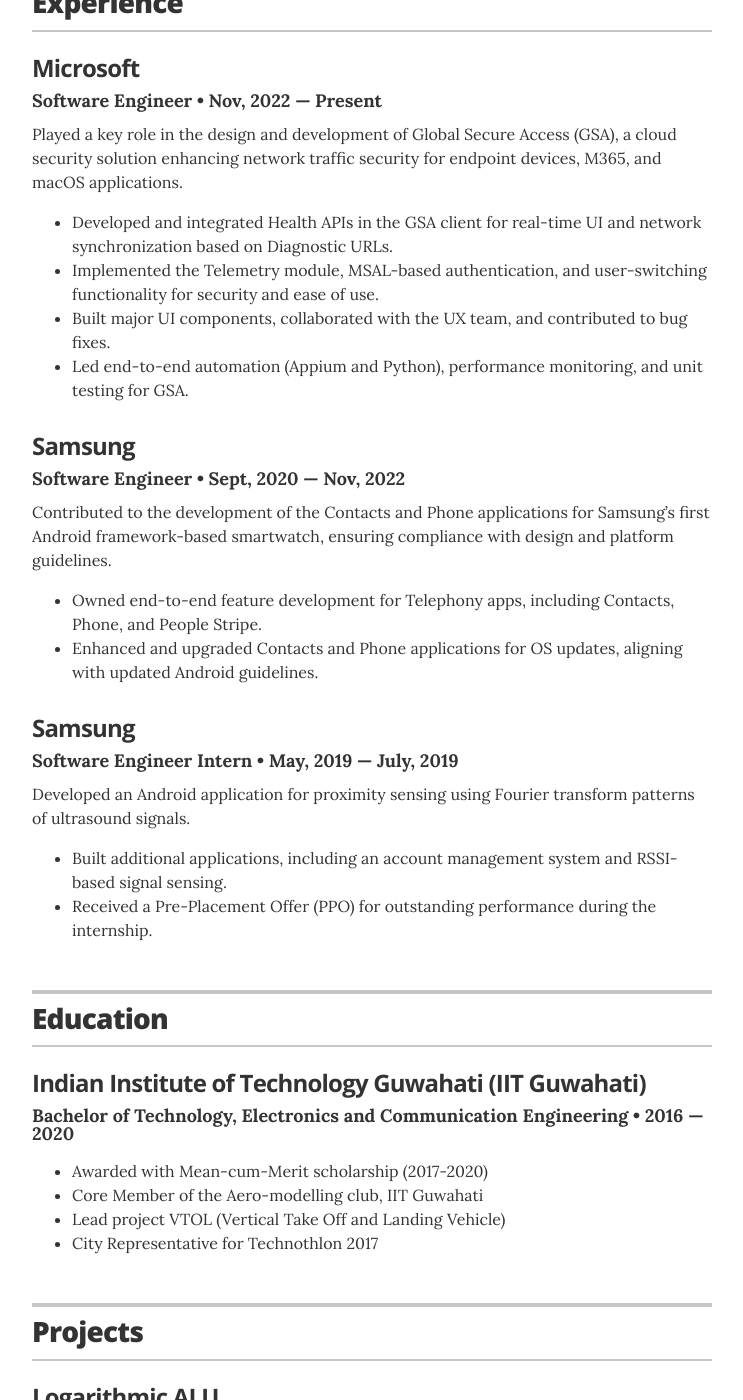
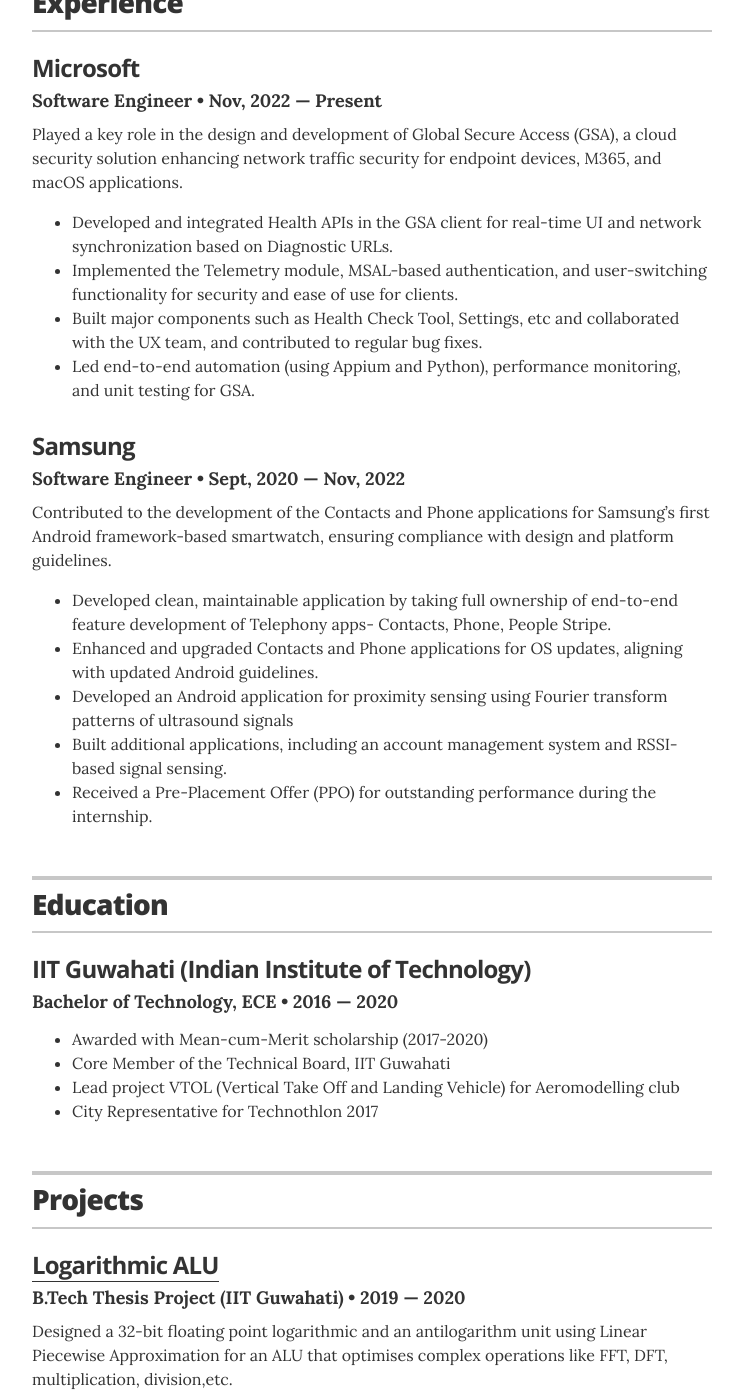
Before and after one commit to raushansingh1401/myPage, a Jekyll site: the page built from index.html, in a window 1280 px wide and 1400 px high, scrolled down 780 px. Shown: the whole window, without its empty margins (268-1011 px from the left). Built offline with Jekyll 4.4.1, drawn with Linux system fonts in a browser that asks for light colours; some of the changed text lies outside the part shown.

Commit message:
Updated portfolio

```diff
--- a/_config.yml
+++ b/_config.yml
@@ -11,7 +11,7 @@
 # Resume settings
 resume_avatar:                  "true"
 resume_name:                    "Raushan Singh"
-resume_title:                   "Software Engineer"
+resume_title:                   "Software Engineer | Microsoft | IIT Guwahati"
 
 # used for the contact button in _layouts/resume.html
 resume_contact_email:           "raushansingh1401@gmail.com"
--- a/_data/education.yml
+++ b/_data/education.yml
@@ -1,11 +1,11 @@
 # Degree
-- degree: Bachelor of Technology, Electronics and Communication Engineering
-  uni: Indian Institute of Technology Guwahati (IIT Guwahati)
+- degree: Bachelor of Technology, ECE
+  uni: IIT Guwahati (Indian Institute of Technology)
   year: 2016 &mdash; 2020
   awards:
     - award: Awarded with Mean-cum-Merit scholarship (2017-2020)
-    - award: Core Member of the Aero-modelling club, IIT Guwahati
-    - award: Lead project VTOL (Vertical Take Off and Landing Vehicle)
+    - award: Core Member of the Technical Board, IIT Guwahati
+    - award: Lead project VTOL (Vertical Take Off and Landing Vehicle) for Aeromodelling club
     - award: City Representative for Technothlon 2017
   #summary: If you had any meaningful roles at college, feel free to write about them here
 
--- a/_data/experience.yml
+++ b/_data/experience.yml
@@ -6,9 +6,9 @@
   summary: Played a key role in the design and development of Global Secure Access (GSA), a cloud security solution enhancing network traffic security for endpoint devices, M365, and macOS applications.
     <ul class="resume-item-list">
       <li>Developed and integrated Health APIs in the GSA client for real-time UI and network synchronization based on Diagnostic URLs.</li>
-      <li>Implemented the Telemetry module, MSAL-based authentication, and user-switching functionality for security and ease of use.</li>
-      <li>Built major UI components, collaborated with the UX team, and contributed to bug fixes.</li>
-      <li>Led end-to-end automation (Appium and Python), performance monitoring, and unit testing for GSA.</li>
+      <li>Implemented the Telemetry module, MSAL-based authentication, and user-switching functionality for security and ease of use for clients.</li>
+      <li>Built major components such as Health Check Tool, Settings, etc and collaborated with the UX team, and contributed to regular bug fixes.</li>
+      <li>Led end-to-end automation (using Appium and Python), performance monitoring, and unit testing for GSA.</li>
     </ul>
 
 # Software Engineer at Samsung
@@ -17,16 +17,19 @@
   duration: Sept, 2020 &mdash; Nov, 2022
   summary: Contributed to the development of the Contacts and Phone applications for Samsung’s first Android framework-based smartwatch, ensuring compliance with design and platform guidelines.
     <ul class="resume-item-list">
-      <li>Owned end-to-end feature development for Telephony apps, including Contacts, Phone, and People Stripe.</li>
+      <li>Developed clean, maintainable application by taking full ownership of end-to-end feature development of Telephony apps- Contacts, Phone, People Stripe.</li>
       <li>Enhanced and upgraded Contacts and Phone applications for OS updates, aligning with updated Android guidelines.</li>
-    </ul>
-
-# Software Engineer Intern at Samsung
-- company: Samsung
-  position: Software Engineer Intern
-  duration: May, 2019 &mdash; July, 2019
-  summary: Developed an Android application for proximity sensing using Fourier transform patterns of ultrasound signals.
-    <ul class="resume-item-list">
+      <li>Developed an Android application for proximity sensing using Fourier transform patterns of ultrasound signals</li>
       <li>Built additional applications, including an account management system and RSSI-based signal sensing.</li>
       <li>Received a Pre-Placement Offer (PPO) for outstanding performance during the internship.</li>
     </ul>
+
+# # Software Engineer Intern at Samsung
+# - company:
+#   position: Software Engineer Intern
+#   duration: May, 2019 &mdash; July, 2019
+#   summary: Developed an Android application for proximity sensing using Fourier transform patterns of ultrasound signals.
+#     <ul class="resume-item-list">
+#       <li>Built additional applications, including an account management system and RSSI-based signal sensing.</li>
+#       <li>Received a Pre-Placement Offer (PPO) for outstanding performance during the internship.</li>
+#     </ul>
--- a/_data/skills.yml
+++ b/_data/skills.yml
@@ -1,12 +1,12 @@
 # Skills
 # Organizational leadership
 - skill: Programming Languages
-  description: Java, C/C++, Python, Swift, Objective C, Kotlin, Bash
+  description: Java, C/C++, Python, Swift, Objective C, Kotlin, Bash, JavaScript, HTML
 
 # Communications strategy
 - skill: Development Experience
-  description: Distributed System, API Design, MacOS, iOS, Android, Wear OS, Linux, Networks, OOD/OOM
+  description: Distributed System, API Design, MacOS, iOS, Android, Wear OS, Linux, Networks, OOD/OOM, Web development, Scripting, Matlab
 
 # Digital content development and creation
 - skill: Frameworks and Tools
-  description: Git,Xcode, Azure Web Services, Azure Pipeline (CI/CD), Gerrit, Xcode, Android Studio, IntelliJ IDEA, VS Code
+  description: Git, Xcode, Azure Web Services, Azure Pipeline (CI/CD), Gerrit, Xcode, Android Studio, IntelliJ IDEA, VS Code
```
Also changed, not shown: _data/recognitions.yml (+8 -3 lines).
